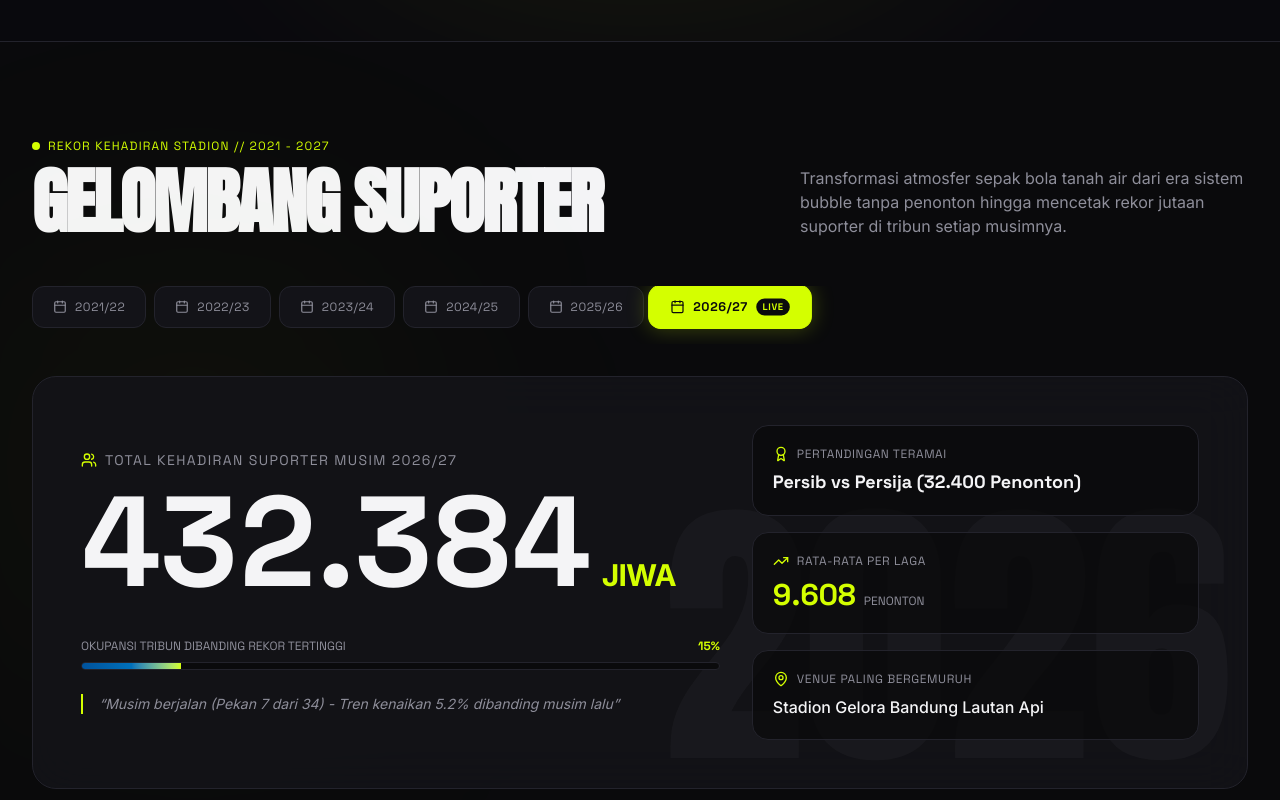
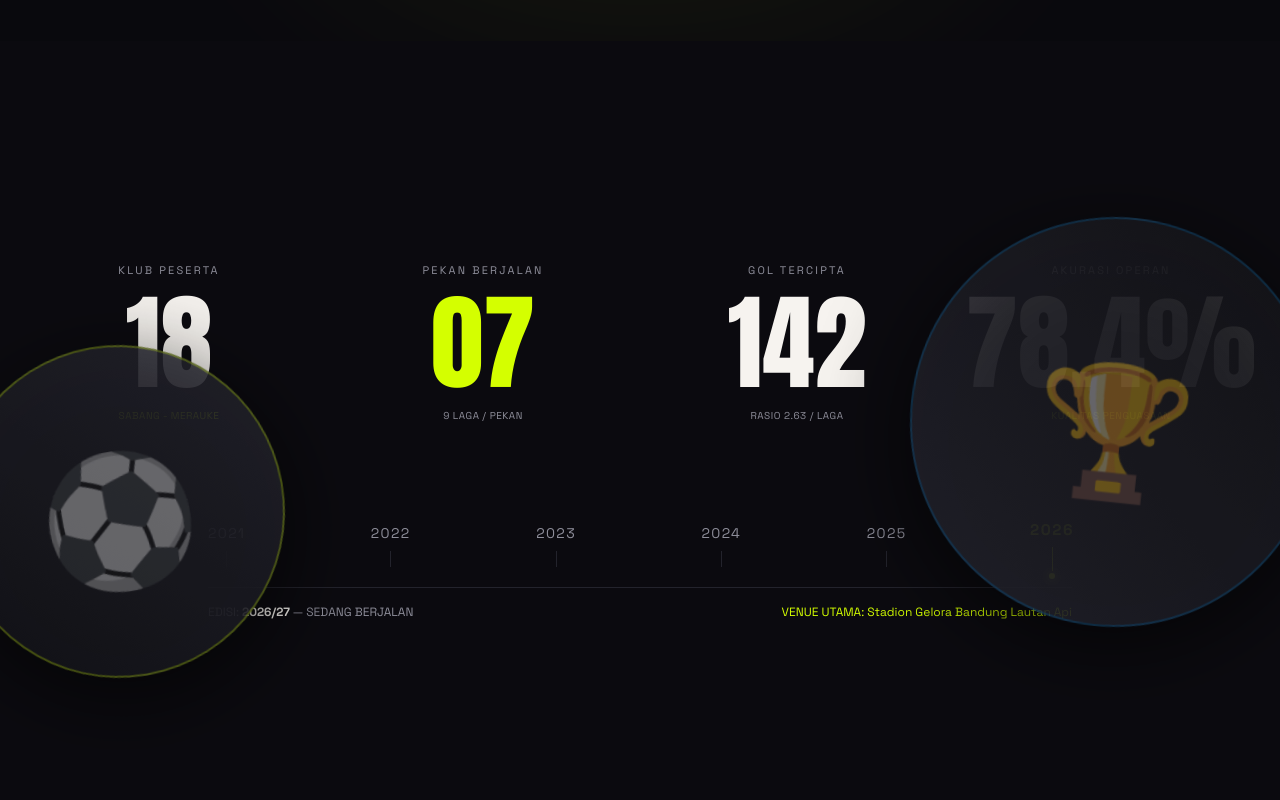
Before and after one commit to LuthfiMirza/liga1-onfield, a Next.js app: page / in a window 1280 px wide. Shown: the part 1580-2380 px from the top of the page. Built offline with nearby package versions, Linux system fonts and the light colour scheme.

Commit message:
refactor(stats): implement 260vh pinned stats with floating parallax cutouts, scrubber, and mega attendance display

```diff
--- a/src/components/SeasonTimeline.tsx
+++ b/src/components/SeasonTimeline.tsx
@@ -1,9 +1,10 @@
 "use client";
 
 import { useState, useEffect, useRef } from "react";
+import Image from "next/image";
 import gsap from "gsap";
-import { ATTENDANCE_TIMELINE, SeasonAttendanceRecord } from "@/data/liga1Data";
-import { Calendar, TrendingUp, MapPin, Users, Award } from "lucide-react";
+import { ScrollTrigger } from "gsap/ScrollTrigger";
+import { ATTENDANCE_TIMELINE, GLOBAL_KPI_STATS, SeasonAttendanceRecord } from "@/data/liga1Data";
 
 export default function SeasonTimeline() {
   const [selectedSeasonIndex, setSelectedSeasonIndex] = useState(
@@ -12,189 +13,321 @@ export default function SeasonTimeline() {
   const currentRecord: SeasonAttendanceRecord =
     ATTENDANCE_TIMELINE[selectedSeasonIndex];
 
-  const counterRef = useRef<HTMLSpanElement>(null);
-  const containerRef = useRef<HTMLDivElement>(null);
+  const statsSectionRef = useRef<HTMLDivElement>(null);
+  const statsPaneRef = useRef<HTMLDivElement>(null);
+  const leftCutoutRef = useRef<HTMLDivElement>(null);
+  const rightCutoutRef = useRef<HTMLDivElement>(null);
+  const statsParkRef = useRef<HTMLDivElement>(null);
+  const megaCounterRef = useRef<HTMLDivElement>(null);
 
-  // Maximum attendance across all seasons for relative progress calculation
-  const maxAttendance = Math.max(
-    ...ATTENDANCE_TIMELINE.map((item) => item.totalSpectators)
-  );
+  // Counter refs for the 4 big stats
+  const countClubsRef = useRef<HTMLSpanElement>(null);
+  const countMatchdayRef = useRef<HTMLSpanElement>(null);
+  const countGoalsRef = useRef<HTMLSpanElement>(null);
+  const countPassesRef = useRef<HTMLSpanElement>(null);
 
   useEffect(() => {
-    const el = counterRef.current;
+    gsap.registerPlugin(ScrollTrigger);
+
+    const ctx = gsap.context(() => {
+      // 1. Floating 3D cutouts parallax movement across 260vh scroll
+      gsap.to(leftCutoutRef.current, {
+        y: "-50vh",
+        rotation: -22,
+        ease: "none",
+        scrollTrigger: {
+          trigger: statsSectionRef.current,
+          start: "top top",
+          end: "bottom bottom",
+          scrub: 1.2,
+        },
+      });
+
+      gsap.to(rightCutoutRef.current, {
+        y: "-65vh",
+        rotation: 16,
+        ease: "none",
+        scrollTrigger: {
+          trigger: statsSectionRef.current,
+          start: "top top",
+          end: "bottom bottom",
+          scrub: 1.5,
+        },
+      });
+
+      // 2. Count-up animation for the 4 athletic numbers
+      const targets = [
+        { ref: countClubsRef, end: GLOBAL_KPI_STATS.totalClubs },
+        { ref: countMatchdayRef, end: GLOBAL_KPI_STATS.currentMatchday, prefix: "0" },
+        { ref: countGoalsRef, end: GLOBAL_KPI_STATS.totalGoalsScored },
+        { ref: countPassesRef, end: 78.4, suffix: "%", decimals: 1 },
+      ];
+
+      ScrollTrigger.create({
+        trigger: statsSectionRef.current,
+        start: "top 70%",
+        onEnter: () => {
+          targets.forEach((item) => {
+            const el = item.ref.current;
             if (!el) return;
+            const obj = { val: 0 };
+            gsap.to(obj, {
+              val: item.end,
+              duration: 2,
+              ease: "power2.out",
+              onUpdate: () => {
+                if (item.decimals) {
+                  el.textContent = `${obj.val.toFixed(item.decimals)}${item.suffix || ""}`;
+                } else if (item.prefix && obj.val < 10) {
+                  el.textContent = `${item.prefix}${Math.floor(obj.val)}`;
+                } else {
+                  el.textContent = Math.floor(obj.val).toString();
+                }
+              },
+            });
+          });
+        },
+        once: true,
+      });
 
+      // 3. Mega attendance counter scrub
+      const megaEl = megaCounterRef.current;
+      if (megaEl) {
         const obj = { val: 0 };
-    const targetVal = currentRecord.totalSpectators;
-
-    const tween = gsap.to(obj, {
-      val: targetVal,
+        gsap.to(obj, {
+          val: currentRecord.totalSpectators,
           duration: 1.2,
           ease: "power2.out",
           onUpdate: () => {
-        el.textContent = Math.floor(obj.val).toLocaleString("id-ID");
+            megaEl.textContent = Math.floor(obj.val).toLocaleString("id-ID");
           },
         });
+      }
+    }, statsSectionRef);
 
-    return () => {
-      tween.kill();
-    };
+    return () => ctx.revert();
   }, [selectedSeasonIndex, currentRecord.totalSpectators]);
 
   return (
+    <>
+      {/* 1. On-Stats 260vh Pinned Pane */}
       <section
-      id="timeline"
-      ref={containerRef}
-      className="relative py-24 px-4 sm:px-8 border-t border-[#23232C] bg-[#0A0A0C] overflow-hidden"
+        id="stats"
+        ref={statsSectionRef}
+        data-section="on-stats"
+        data-tone="dark"
+        data-stats-pin="true"
+        className="relative w-full max-md:overflow-x-clip md:h-[260vh] bg-[#0B0A0F]"
       >
-      {/* Background ambient lighting */}
-      <div className="absolute top-1/2 left-0 -translate-y-1/2 w-96 h-96 bg-[#D4FF00]/5 rounded-full blur-[140px] pointer-events-none" />
+        <div
+          ref={statsPaneRef}
+          data-stats-pane="true"
+          className="flex flex-col items-center justify-center overflow-x-clip px-6 py-16 md:sticky md:top-0 md:h-screen md:py-0 select-none"
+        >
+          {/* Floating Parallax Cutout 1: Classic Football (Left side) */}
+          <div
+            ref={leftCutoutRef}
+            aria-hidden="true"
+            data-on-field-catch="true"
+            className="pointer-events-none absolute -left-12 top-[38%] z-20 w-[42vw] md:w-[26vw] will-change-transform filter drop-shadow-[0_20px_45px_rgba(0,0,0,0.8)]"
+            style={{ transform: "rotate(-10deg)" }}
+          >
+            <div className="relative aspect-square w-full opacity-85">
+              <div className="w-full h-full rounded-full border-2 border-[#D4FF00]/30 bg-gradient-to-tr from-[#131318] to-[#23232C] flex items-center justify-center p-8">
+                <span className="text-7xl md:text-9xl font-anton text-[#D4FF00]/40">⚽</span>
+              </div>
+            </div>
+          </div>
 
-      <div className="mx-auto max-w-7xl">
-        {/* Section Header */}
-        <div className="flex flex-col md:flex-row md:items-end justify-between gap-6 mb-12">
-          <div>
-            <div className="flex items-center gap-2 mb-3">
-              <span className="w-2 h-2 rounded-full bg-[#D4FF00]" />
-              <span className="text-xs font-mono tracking-widest text-[#D4FF00] uppercase">
-                REKOR KEHADIRAN STADION // 2021 - 2027
+          {/* Floating Parallax Cutout 2: Golden Glove / Trophy (Right side) */}
+          <div
+            ref={rightCutoutRef}
+            aria-hidden="true"
+            data-on-field-catch="true"
+            className="pointer-events-none absolute -right-10 top-[22%] z-20 w-[48vw] md:w-[32vw] will-change-transform filter drop-shadow-[0_20px_45px_rgba(0,0,0,0.8)]"
+            style={{ transform: "rotate(6deg)" }}
+          >
+            <div className="relative aspect-square w-full opacity-85">
+              <div className="w-full h-full rounded-full border-2 border-[#0070BA]/30 bg-gradient-to-bl from-[#131318] to-[#23232C] flex items-center justify-center p-8">
+                <span className="text-7xl md:text-9xl font-anton text-[#0070BA]/40">🏆</span>
+              </div>
+            </div>
+          </div>
+
+          {/* Central 4 Massive Athletic Numbers (data-stats-park) */}
+          <div
+            ref={statsParkRef}
+            data-stats-park="true"
+            className="relative z-10 flex w-full flex-col items-center max-w-[1440px]"
+          >
+            <div className="grid w-full grid-cols-2 gap-x-6 gap-y-12 md:grid-cols-4">
+              {/* Stat 1: Total Klub */}
+              <div className="flex flex-col items-center gap-3 text-center">
+                <span className="text-[11px] font-mono uppercase tracking-[0.2em] text-[#8E8E9A]">
+                  Klub Peserta
+                </span>
+                <span
+                  ref={countClubsRef}
+                  className="font-anton uppercase text-[#F6F3EF] leading-none tabular-nums"
+                  style={{ fontSize: "clamp(56px, 8.2vw, 190px)" }}
+                >
+                  18
+                </span>
+                <span className="text-[10px] font-mono text-[#D4FF00] uppercase tracking-wider">
+                  Sabang - Merauke
                 </span>
               </div>
-            <h2 className="text-4xl sm:text-6xl md:text-7xl font-bold uppercase tracking-tight font-anton text-[#F4F4F6] leading-none">
-              GELOMBANG SUPORTER
-            </h2>
-          </div>
-          <p className="max-w-md text-sm sm:text-base text-[#8E8E9A] font-sans">
-            Transformasi atmosfer sepak bola tanah air dari era sistem bubble tanpa penonton hingga mencetak rekor jutaan suporter di tribun setiap musimnya.
-          </p>
+
+              {/* Stat 2: Pekan Berjalan */}
+              <div className="flex flex-col items-center gap-3 text-center">
+                <span className="text-[11px] font-mono uppercase tracking-[0.2em] text-[#8E8E9A]">
+                  Pekan Berjalan
+                </span>
+                <span
+                  ref={countMatchdayRef}
+                  className="font-anton uppercase text-[#D4FF00] leading-none tabular-nums"
+                  style={{ fontSize: "clamp(56px, 8.2vw, 190px)" }}
+                >
+                  07
+                </span>
+                <span className="text-[10px] font-mono text-[#8E8E9A] uppercase tracking-wider">
+                  9 Laga / Pekan
+                </span>
               </div>
 
-        {/* Season Selector Tabs */}
-        <div className="flex items-center gap-2 overflow-x-auto pb-4 scrollbar-none">
+              {/* Stat 3: Total Gol */}
+              <div className="flex flex-col items-center gap-3 text-center">
+                <span className="text-[11px] font-mono uppercase tracking-[0.2em] text-[#8E8E9A]">
+                  Gol Tercipta
+                </span>
+                <span
+                  ref={countGoalsRef}
+                  className="font-anton uppercase text-[#F6F3EF] leading-none tabular-nums"
+                  style={{ fontSize: "clamp(56px, 8.2vw, 190px)" }}
+                >
+                  142
+                </span>
+                <span className="text-[10px] font-mono text-[#8E8E9A] uppercase tracking-wider">
+                  Rasio 2.63 / Laga
+                </span>
+              </div>
+
+              {/* Stat 4: Akurasi Operan */}
+              <div className="flex flex-col items-center gap-3 text-center">
+                <span className="text-[11px] font-mono uppercase tracking-[0.2em] text-[#8E8E9A]">
+                  Akurasi Operan
+                </span>
+                <span
+                  ref={countPassesRef}
+                  className="font-anton uppercase text-[#F6F3EF] leading-none tabular-nums"
+                  style={{ fontSize: "clamp(56px, 8.2vw, 190px)" }}
+                >
+                  78.4%
+                </span>
+                <span className="text-[10px] font-mono text-[#D4FF00] uppercase tracking-wider">
+                  Kualitas Penguasaan
+                </span>
+              </div>
+            </div>
+
+            {/* Timeline Scrubber (2021 ──── 2027) ala jjettas */}
+            <div className="relative mt-16 md:mt-24 w-full max-w-4xl px-4">
+              <div className="flex items-center justify-between border-b border-[#23232C] pb-4">
                 {ATTENDANCE_TIMELINE.map((item, index) => {
                   const isActive = selectedSeasonIndex === index;
                   return (
                     <button
                       key={item.season}
                       onClick={() => setSelectedSeasonIndex(index)}
-                className={`relative px-5 py-3 rounded-xl font-mono text-xs uppercase tracking-wider whitespace-nowrap transition-all duration-300 flex items-center gap-2 border ${
+                      className="group flex flex-col items-center gap-2 cursor-pointer transition-all duration-300 relative focus:outline-none"
+                    >
+                      <span
+                        className={`text-xs md:text-sm font-mono tracking-widest uppercase transition-colors ${
                           isActive
-                    ? "bg-[#D4FF00] text-[#0A0A0C] border-[#D4FF00] font-bold shadow-[0_0_20px_rgba(212,255,0,0.25)] scale-105"
-                    : "bg-[#131318] text-[#8E8E9A] border-[#23232C] hover:border-[#D4FF00]/40 hover:text-[#F4F4F6]"
+                            ? "text-[#D4FF00] font-bold scale-110"
+                            : "text-[#8E8E9A] hover:text-[#F6F3EF]"
                         }`}
                       >
-                <Calendar className={`w-3.5 h-3.5 ${isActive ? "text-[#0A0A0C]" : "text-[#8E8E9A]"}`} />
-                <span>{item.season}</span>
-                {item.status === "ongoing" && (
+                        {item.season.split("/")[0]}
+                      </span>
+
+                      {/* Vertical Tick Mark */}
                       <span
-                    className={`text-[9px] px-1.5 py-0.5 rounded-full uppercase font-bold ${
-                      isActive ? "bg-[#0A0A0C] text-[#D4FF00]" : "bg-[#D4FF00]/10 text-[#D4FF00]"
+                        className={`h-4 w-px transition-colors ${
+                          isActive ? "bg-[#D4FF00] h-6" : "bg-[#23232C] group-hover:bg-[#8E8E9A]"
                         }`}
-                  >
-                    LIVE
-                  </span>
+                      />
+
+                      {/* Active Year Dot */}
+                      {isActive && (
+                        <span className="absolute -bottom-2 w-1.5 h-1.5 rounded-full bg-[#D4FF00] shadow-[0_0_8px_#D4FF00]" />
                       )}
                     </button>
                   );
                 })}
               </div>
 
-        {/* Main Attendance Display Card */}
-        <div className="mt-8 p-6 sm:p-10 lg:p-12 rounded-3xl bg-[#131318]/90 border border-[#23232C] backdrop-blur-xl relative overflow-hidden">
-          {/* Subtle Year Backdrop */}
-          <div className="absolute right-4 bottom-2 text-8xl sm:text-[14rem] md:text-[18rem] font-anton text-[#F4F4F6]/[0.03] select-none pointer-events-none leading-none">
-            {currentRecord.season.split("/")[0]}
-          </div>
-
-          <div className="relative z-10 grid grid-cols-1 lg:grid-cols-12 gap-8 items-center">
-            {/* Left: Giant Attendance Counter */}
-            <div className="lg:col-span-7 flex flex-col">
-              <span className="text-xs sm:text-sm font-mono tracking-widest uppercase text-[#8E8E9A] mb-2 flex items-center gap-2">
-                <Users className="w-4 h-4 text-[#D4FF00]" />
-                TOTAL KEHADIRAN SUPORTER MUSIM {currentRecord.season}
+              {/* Selected Season Detail Label */}
+              <div className="flex flex-col sm:flex-row items-center justify-between mt-4 text-xs font-mono text-[#8E8E9A]">
+                <span>
+                  EDISI:{" "}
+                  <strong className="text-[#F6F3EF] uppercase">
+                    {currentRecord.season}
+                  </strong>{" "}
+                  — {currentRecord.status === "ongoing" ? "SEDANG BERJALAN" : "SELESAI"}
                 </span>
-
-              <div className="flex items-baseline font-mono tracking-tighter">
-                <span
-                  ref={counterRef}
-                  className="text-6xl sm:text-8xl md:text-9xl font-bold text-[#F4F4F6] tabular-nums leading-none"
-                >
-                  0
+                <span className="text-[#D4FF00]">
+                  VENUE UTAMA: {currentRecord.topVenue}
                 </span>
-                <span className="text-xl sm:text-3xl font-sans text-[#D4FF00] ml-3 uppercase font-bold">
-                  JIWA
-                </span>
-              </div>
-
-              {/* Progress relative to peak */}
-              <div className="mt-8">
-                <div className="flex justify-between items-center text-xs font-mono text-[#8E8E9A] mb-2">
-                  <span>OKUPANSI TRIBUN DIBANDING REKOR TERTINGGI</span>
-                  <span className="text-[#D4FF00] font-bold">
-                    {maxAttendance > 0
-                      ? Math.round((currentRecord.totalSpectators / maxAttendance) * 100)
-                      : 0}
-                    %
-                  </span>
-                </div>
-                <div className="h-2 w-full bg-[#0A0A0C] rounded-full overflow-hidden border border-[#23232C]">
-                  <div
-                    className="h-full bg-gradient-to-r from-[#00529C] via-[#0070BA] to-[#D4FF00] transition-all duration-700 ease-out"
-                    style={{
-                      width: `${
-                        maxAttendance > 0
-                          ? (currentRecord.totalSpectators / maxAttendance) * 100
-                          : 0
-                      }%`,
-                    }}
-                  />
-                </div>
-              </div>
-
-              <p className="mt-6 text-sm text-[#8E8E9A] font-sans border-l-2 border-[#D4FF00] pl-4 italic">
-                &ldquo;{currentRecord.note}&rdquo;
-              </p>
-            </div>
-
-            {/* Right: Key Milestones for Selected Season */}
-            <div className="lg:col-span-5 grid grid-cols-1 sm:grid-cols-2 lg:grid-cols-1 gap-4">
-              {/* Box 1: Highest Attendance Match */}
-              <div className="p-5 rounded-2xl bg-[#0A0A0C]/80 border border-[#23232C]">
-                <div className="flex items-center gap-2 text-xs font-mono uppercase tracking-wider text-[#8E8E9A] mb-2">
-                  <Award className="w-4 h-4 text-[#D4FF00]" />
-                  <span>Pertandingan Teramai</span>
-                </div>
-                <p className="text-base sm:text-lg font-bold text-[#F4F4F6] font-mono leading-snug">
-                  {currentRecord.highestMatch}
-                </p>
-              </div>
-
-              {/* Box 2: Average Attendance */}
-              <div className="p-5 rounded-2xl bg-[#0A0A0C]/80 border border-[#23232C]">
-                <div className="flex items-center gap-2 text-xs font-mono uppercase tracking-wider text-[#8E8E9A] mb-2">
-                  <TrendingUp className="w-4 h-4 text-[#D4FF00]" />
-                  <span>Rata-Rata Per Laga</span>
-                </div>
-                <p className="text-2xl sm:text-3xl font-bold text-[#D4FF00] font-mono tabular-nums">
-                  {currentRecord.avgPerMatch.toLocaleString("id-ID")}{" "}
-                  <span className="text-xs text-[#8E8E9A] font-normal">PENONTON</span>
-                </p>
-              </div>
-
-              {/* Box 3: Venue of the Season */}
-              <div className="p-5 rounded-2xl bg-[#0A0A0C]/80 border border-[#23232C] sm:col-span-2 lg:col-span-1">
-                <div className="flex items-center gap-2 text-xs font-mono uppercase tracking-wider text-[#8E8E9A] mb-2">
-                  <MapPin className="w-4 h-4 text-[#D4FF00]" />
-                  <span>Venue Paling Bergemuruh</span>
-                </div>
-                <p className="text-base font-medium text-[#F4F4F6] font-sans">
-                  {currentRecord.topVenue}
-                </p>
-              </div>
               </div>
             </div>
           </div>
         </div>
       </section>
+
+      {/* 2. On-Total-Yards (Mega Number Display: 70vw) ala jjettas */}
+      <section
+        id="attendance-total"
+        data-section="on-total-yards"
+        data-tone="dark"
+        className="relative flex flex-col items-center justify-center overflow-hidden px-4 pt-10 pb-24 md:-mt-[25vh] md:min-h-[85vh] bg-[#0B0A0F] border-b border-[#23232C]/60 select-none"
+        aria-label="Total Penonton Stadion Musim Ini"
+      >
+        <div className="relative w-full max-w-7xl flex flex-col items-center text-center">
+          {/* Subtle Ambient Radial Light */}
+          <div
+            className="absolute inset-0 pointer-events-none opacity-25"
+            style={{
+              backgroundImage:
+                "radial-gradient(ellipse at center, #D4FF00 0%, transparent 60%)",
+              filter: "blur(110px)",
+            }}
+          />
+
+          {/* Ultra Mega 70vw Numeric Counter */}
+          <div className="relative w-full overflow-hidden">
+            <div
+              ref={megaCounterRef}
+              className="font-anton uppercase tracking-tighter text-[#F6F3EF] whitespace-nowrap text-center leading-[0.78]"
+              style={{
+                fontSize: "clamp(60px, 16vw, 240px)",
+              }}
+            >
+              {currentRecord.totalSpectators.toLocaleString("id-ID")}
+            </div>
+          </div>
+
+          {/* Monospace Sub-label */}
+          <div className="mt-8 flex flex-col items-center gap-2">
+            <p className="text-xs sm:text-sm font-mono uppercase tracking-[0.3em] text-[#8E8E9A]">
+              TOTAL KEHADIRAN SUPORTER MUSIM {currentRecord.season}
+            </p>
+            <p className="text-[11px] font-mono text-[#D4FF00] uppercase tracking-wider max-w-md">
+              &ldquo;{currentRecord.note}&rdquo;
+            </p>
+          </div>
+        </div>
+      </section>
+    </>
   );
 }
```
Lines whose indentation alone changed are shown as unchanged.
